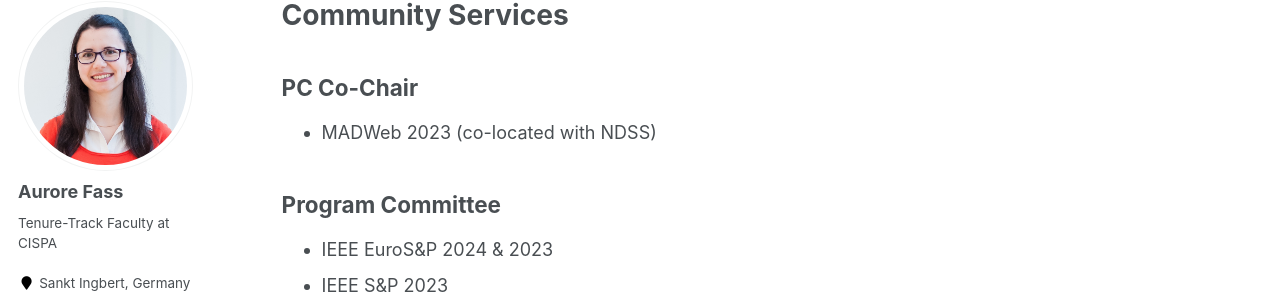
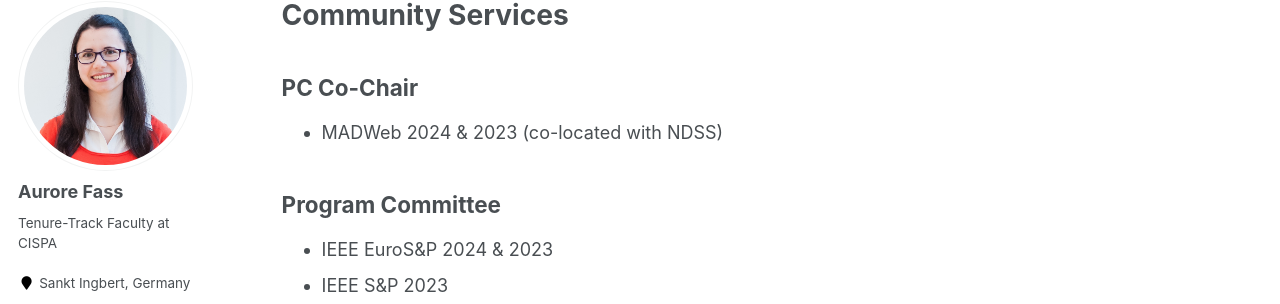
Before and after one commit to Aurore54F/aurore54f.github.io, a Jekyll site: the page built from _pages/services.md, in a window 1280 px wide and 900 px high. Shown: the part 117-421 px from the top of the window. Built offline with Jekyll 4.4.1, drawn with Linux system fonts in a browser that asks for light colours.

Commit message:
Added MADWeb PC co-chair

```diff
--- a/_pages/services.md
+++ b/_pages/services.md
@@ -10,7 +10,7 @@ author_profile: true
 
 ## PC Co-Chair
 
-* MADWeb 2023 (co-located with NDSS)
+* MADWeb 2024 & 2023 (co-located with NDSS)
 
 ## Program Committee
 
```
